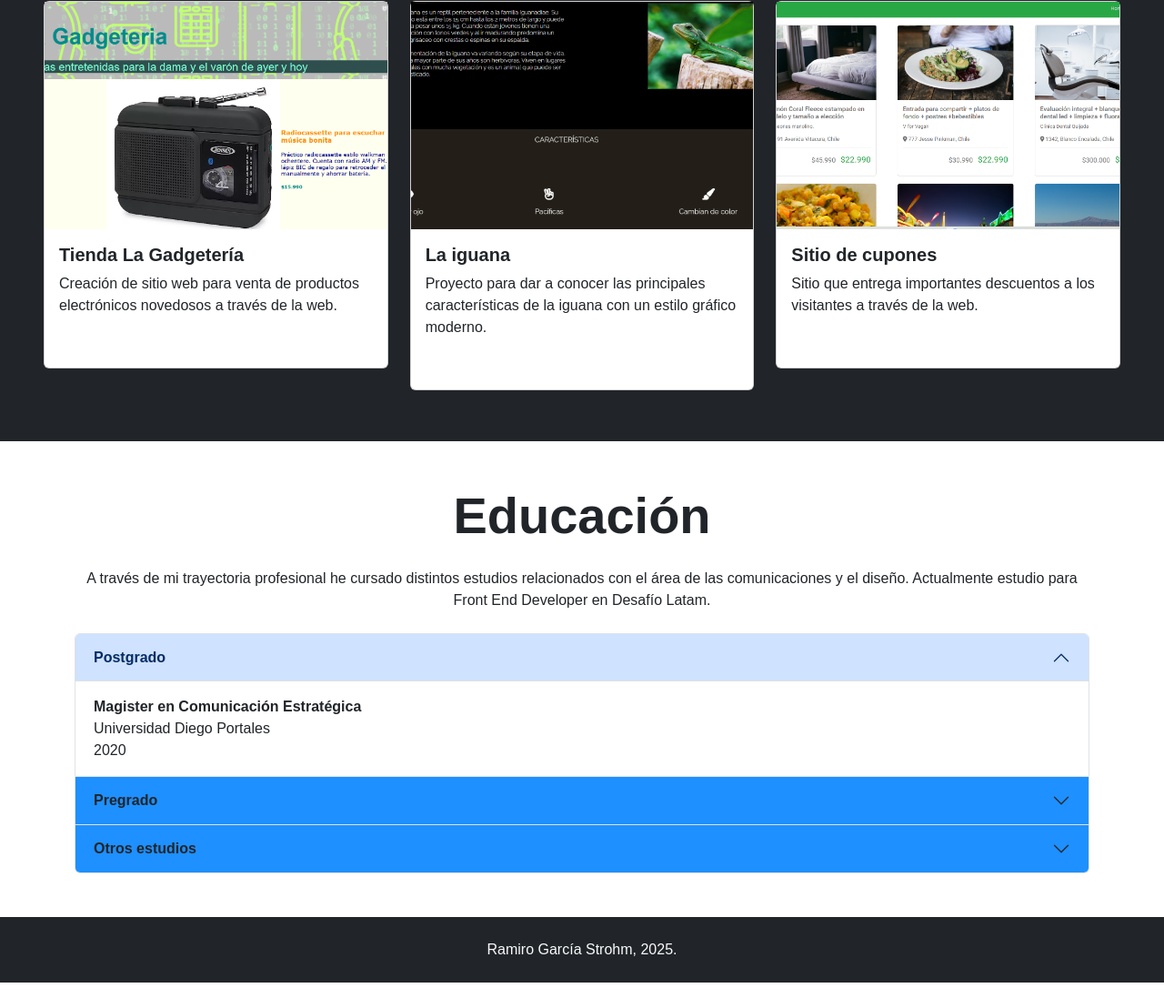
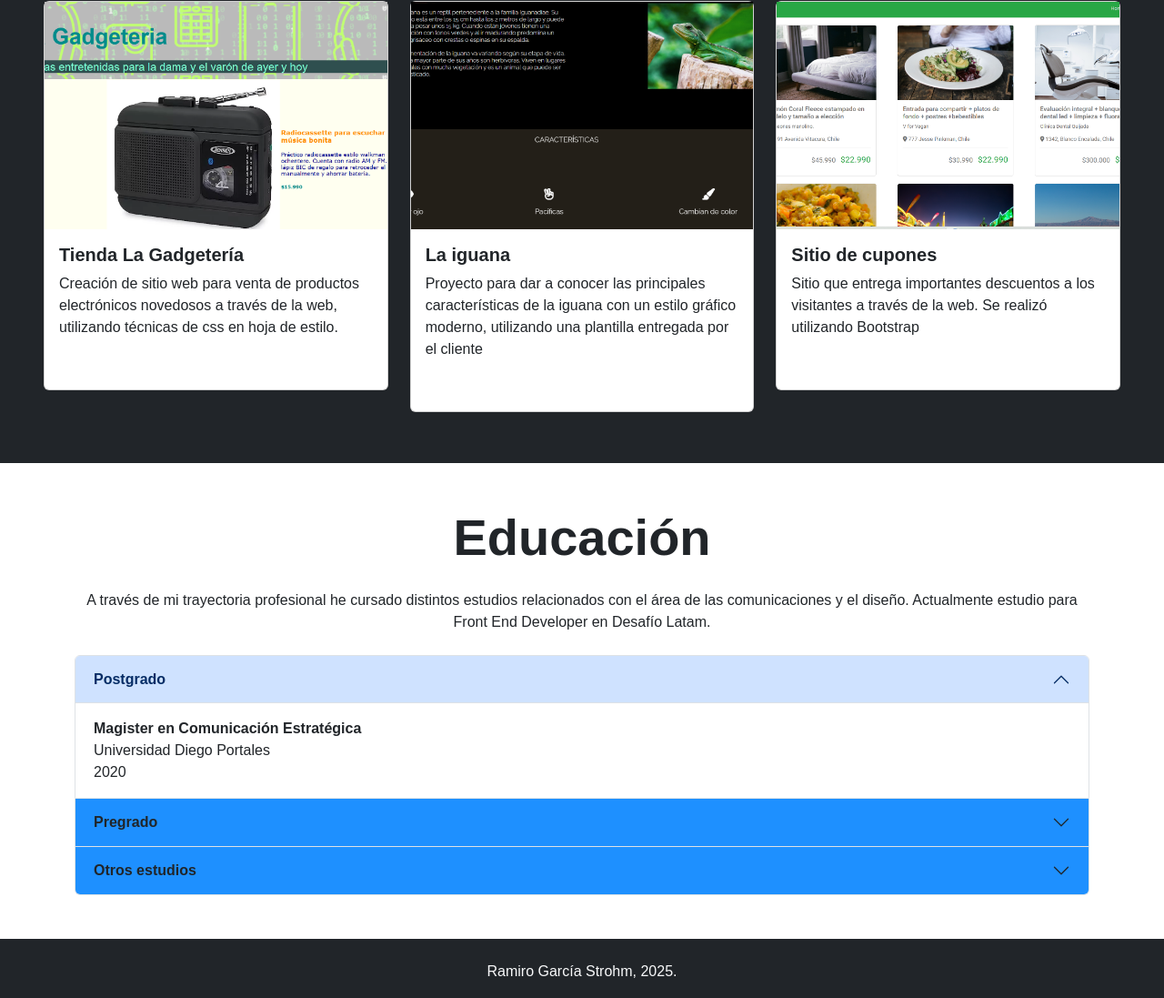
Before and after one commit to mraguilerag/greyw01f.github.io, a plain HTML site: page index.html in a window 1280 px wide. Shown: the part 1385-2482 px from the top of the page at 91% size. Drawn offline with nearby package versions, Linux system fonts and the light colour scheme.

Commit message:
cambio texto cards

```diff
--- a/index.html
+++ b/index.html
@@ -104,7 +104,7 @@
                     <div class="card-body">
                         <h5 class="card-title fw-bold">Tienda La Gadgetería</h5>
                         <p class="card-text">
-                            Creación de sitio web para venta de productos electrónicos novedosos a través de la web.
+                            Creación de sitio web para venta de productos electrónicos novedosos a través de la web, utilizando técnicas de css en hoja de estilo.
                         </p>
                         <br>
 
@@ -118,7 +118,7 @@
                     <div class="card-body">
                         <h5 class="card-title fw-bold">La iguana</h5>
                         <p class="card-text">
-                            Proyecto para dar a conocer las principales características de la iguana con un estilo gráfico moderno.
+                            Proyecto para dar a conocer las principales características de la iguana con un estilo gráfico moderno, utilizando una plantilla entregada por el cliente
                         </p><br>
 
                     </div>
@@ -130,7 +130,7 @@
                     <div class="card-body">
                         <h5 class="card-title fw-bold">Sitio de cupones</h5>
                         <p class="card-text">
-                            Sitio que entrega importantes descuentos a los visitantes a través de la web.
+                            Sitio que entrega importantes descuentos a los visitantes a través de la web. Se realizó utilizando Bootstrap
                         </p>
                         <br>
 
```
